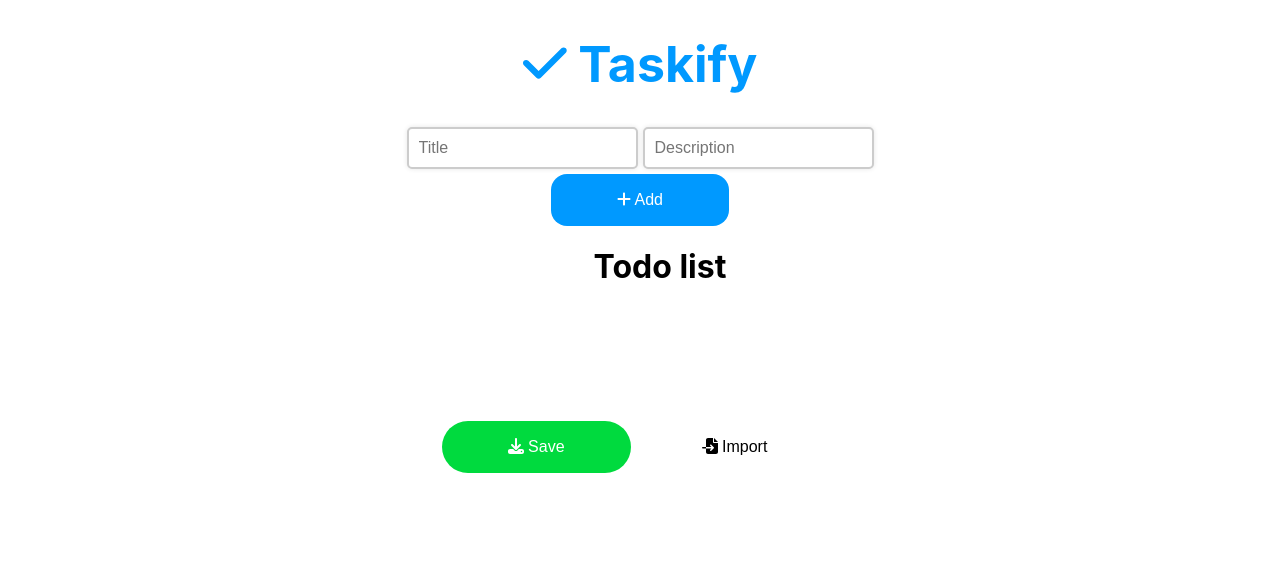
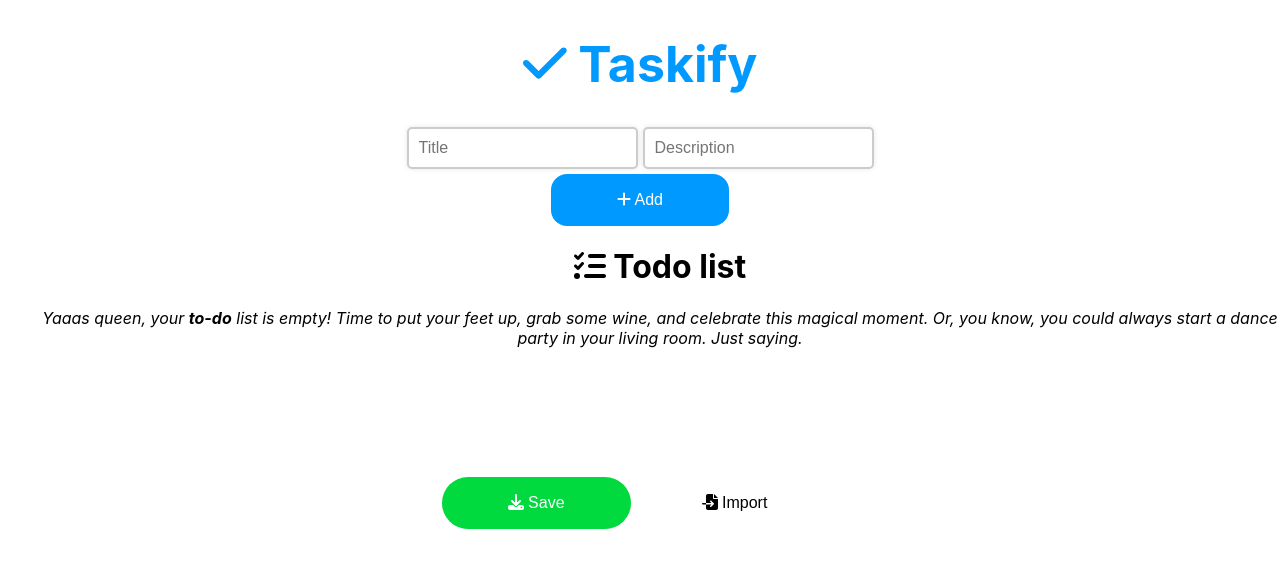
Before and after one commit to Sohom829/taskify, a React (Create React App) app: page / in a window 1280 px wide. Shown: the top 568 px of the page. Built offline with nearby package versions, Linux system fonts and the light colour scheme.

Commit message:
Add message when there's nothing in to-do list

```diff
--- a/src/TodoList.css
+++ b/src/TodoList.css
@@ -99,6 +99,10 @@
   background-color: rgba(0, 0, 0, 0.095);
 }
 
+.n-todo {
+  font-style: italic;
+}
+
 @media screen and (max-width: 441px) {
   .title-input {
     margin-right: 0px;
--- a/src/TodoList.js
+++ b/src/TodoList.js
@@ -2,6 +2,7 @@ import {
   faAdd,
   faDownload,
   faFileImport,
+  faListCheck,
   faTrash,
 } from "@fortawesome/free-solid-svg-icons";
 import { FontAwesomeIcon } from "@fortawesome/react-fontawesome";
@@ -88,9 +89,9 @@ function TodoList({ todos, addTodo, deleteTodo }) {
         </button>
       </form>
       <ul>
-        <h1>Todo list</h1>
-
-        {todos.map((todo) => (
+        <h1>{<FontAwesomeIcon icon={faListCheck} />} Todo list</h1>
+        {todos.length > 0 ? (
+          todos.map((todo) => (
             <div>
               <li key={todo.id}>
                 {todo.title} - {todo.description}
@@ -102,7 +103,15 @@ function TodoList({ todos, addTodo, deleteTodo }) {
                 </button>
               </li>
             </div>
-        ))}
+          ))
+        ) : (
+          <div className="n-todo">
+            Yaaas queen, your <strong>to-do</strong> list is empty! Time to put
+            your feet up, grab some wine, and celebrate this magical moment. Or,
+            you know, you could always start a dance party in your living room.
+            Just saying.
+          </div>
+        )}
       </ul>
       <button className="save-btn" onClick={saveTodos}>
         {<FontAwesomeIcon icon={faDownload} />} Save
```
Lines whose indentation alone changed are shown as unchanged.
